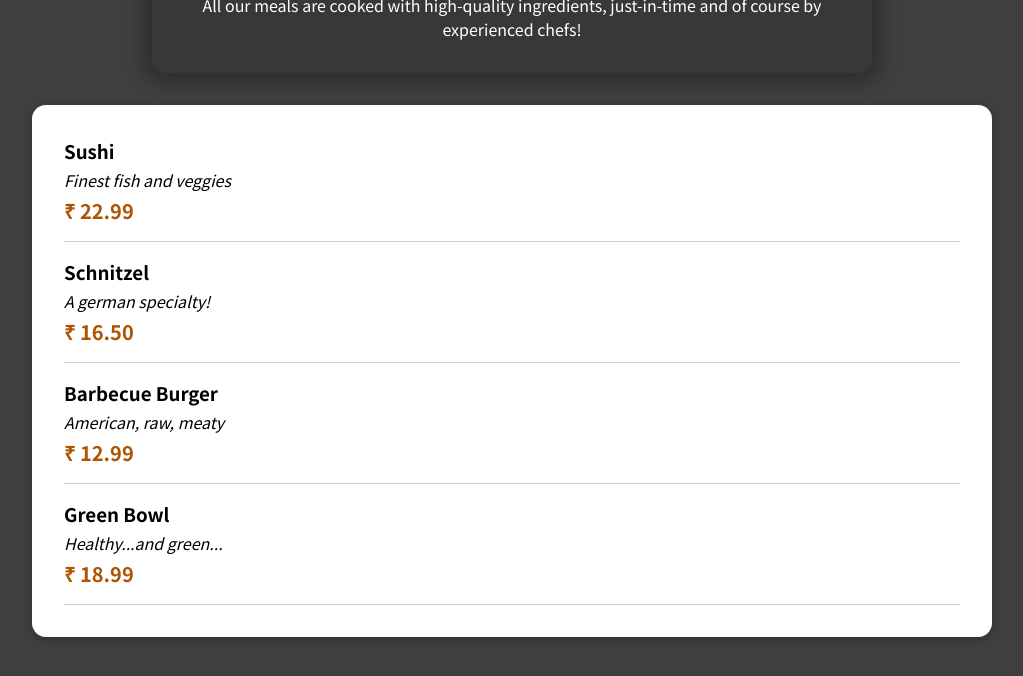
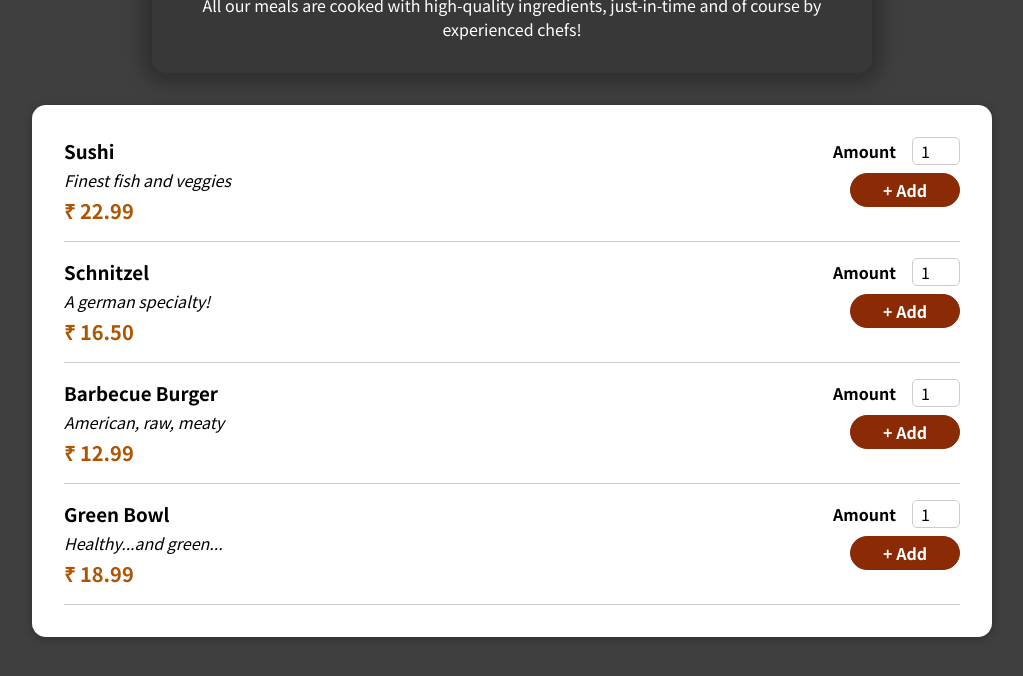
Before and after one commit to akshaykushwaha/Food-Order-App-React, a React (Create React App) app: page / in a window 1280 px wide. Shown: the top 676 px of the page, without its empty margins (128-1151 px from the left). Built offline with nearby package versions, Linux system fonts and the light colour scheme.

Commit message:
Adding a form

```diff
--- a/src/components/Meals/AvailableMeals.js
+++ b/src/components/Meals/AvailableMeals.js
@@ -32,6 +32,7 @@
 const AvailableMeals = () => {
   const mealsList = DUMMY_MEALS.map((meal) => (
     <MealItem
+      id={meal.id}
       key={meal.id}
       name={meal.name}
       description={meal.description}
--- a/src/components/Meals/MealItem/MealItem.js
+++ b/src/components/Meals/MealItem/MealItem.js
@@ -1,4 +1,5 @@
 import classes from "./MealItem.module.css";
+import MealItemForm from "./MealItemForm";
 
 const MealItem = (props) => {
   const price = `₹ ${props.price.toFixed(2)}`;
@@ -10,7 +11,9 @@
         <div className={classes.description}>{props.description}</div>
         <div className={classes.price}>{price}</div>
       </div>
-      <div></div>
+      <div>
+        <MealItemForm id={props.id} />
+      </div>
     </li>
   );
 };
--- a/src/components/Meals/MealItem/MealItemForm.js
+++ b/src/components/Meals/MealItem/MealItemForm.js
@@ -0,0 +1,23 @@
+import Input from "../../UI/Input";
+import classes from "./MealItemForm.module.css";
+
+const MealItemForm = (props) => {
+  return (
+    <form className={classes.form}>
+      <Input
+        label="Amount"
+        input={{
+          id: "amount_" + props.id,
+          type: "number",
+          min: "1",
+          max: "5",
+          step: "1",
+          defaultValue: "1",
+        }}
+      />
+      <button>+ Add</button>
+    </form>
+  );
+};
+
+export default MealItemForm;
--- /dev/null
+++ b/src/components/Meals/MealItem/MealItemForm.module.css
@@ -0,0 +1,20 @@
+.form {
+  text-align: right;
+}
+
+.form button {
+  font: inherit;
+  cursor: pointer;
+  background-color: #8a2b06;
+  border: 1px solid #8a2b06;
+  color: white;
+  padding: 0.25rem 2rem;
+  border-radius: 20px;
+  font-weight: bold;
+}
+
+.form button:hover,
+.form button:active {
+  background-color: #641e03;
+  border-color: #641e03;
+}
--- /dev/null
+++ b/src/components/UI/Input.js
@@ -0,0 +1,12 @@
+import classes from "./Input.module.css";
+
+const Input = (props) => {
+  return (
+    <div className={classes.input}>
+      <label htmlFor={props.input.id}>{props.label}</label>
+      <input {...props.input} />
+    </div>
+  );
+};
+
+export default Input;
--- /dev/null
+++ b/src/components/UI/Input.module.css
@@ -0,0 +1,18 @@
+.input {
+  display: flex;
+  align-items: center;
+  margin-bottom: 0.5rem;
+}
+
+.input label {
+  font-weight: bold;
+  margin-right: 1rem;
+}
+
+.input input {
+  width: 3rem;
+  border-radius: 5px;
+  border: 1px solid #ccc;
+  font: inherit;
+  padding-left: 0.5rem;
+}
```
